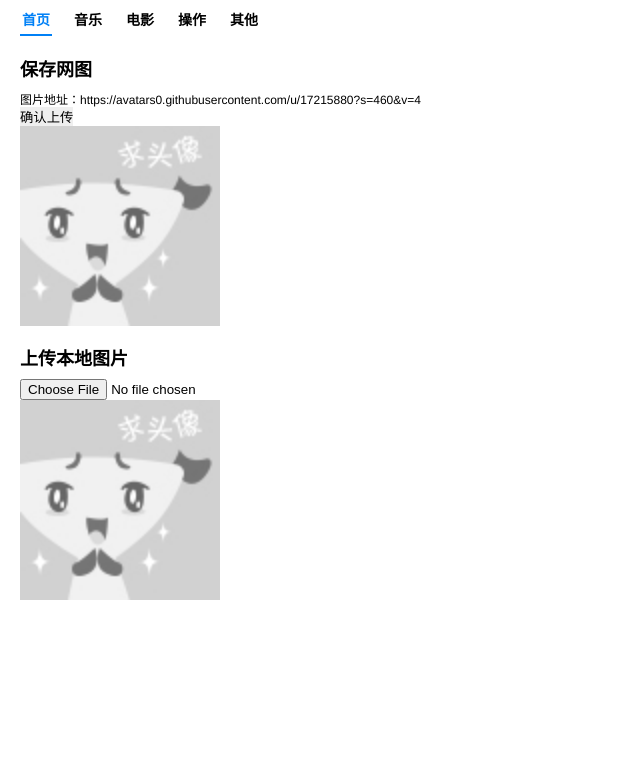
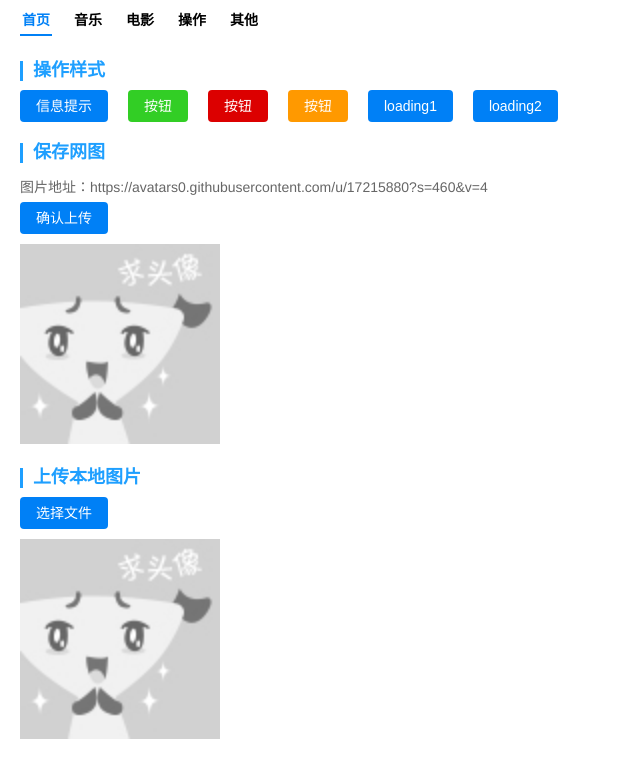
Before and after one commit to bitch2/react-spa, a React app: page /#/handle in a window 1280 px wide. Shown: the whole page, without its empty margins (0-640 px from the left). Built offline with nearby package versions, Linux system fonts and the light colour scheme.

Commit message:
操作也

```diff
--- a/src/pages/handle/index.js
+++ b/src/pages/handle/index.js
@@ -11,13 +11,37 @@ export default class Handle extends Component {
         onlineAvatarImg:'',
         localAvatarImg:''
       }
+      this.handleWaiting=this.handleWaiting.bind(this)
+      this.handleLoading=this.handleLoading.bind(this)
+      this.msgRemind=this.msgRemind.bind(this)
       this.localUpload=this.localUpload.bind(this)
       this.confirmUpload=this.confirmUpload.bind(this)
+    }
+    msgRemind(){
+      custom.messages.normal()
+      custom.messages.error()
+      custom.messages.success()
+      custom.messages.warning()
+    }
+    handleWaiting(){
+      custom.waiting.show()
+      custom.messages.warning('三秒后关闭')
+      setTimeout(()=>{
+        custom.waiting.hide()
+      },3000)
+    }
+    handleLoading(){
+      custom.loading.show()
+      custom.messages.warning('三秒后关闭')
+      setTimeout(()=>{
+        custom.loading.hide()
+      },3000)
     }
     confirmUpload(){
       let data=new URLSearchParams()
       data.append('img',this.state.onlineImg)
       data.append('name',new Date().getTime())
+      custom.loading.show()
       fetch('/upload/saveOnlineImg',{
         method: 'POST',
         body: data
@@ -26,11 +50,19 @@ export default class Handle extends Component {
         return res.json()
       })
       .then((json)=>{
-        this.setState({
-          onlineAvatarImg:json.url
-        })
+        custom.loading.hide()
+        if(json.upload){
+          this.setState({
+            onlineAvatarImg:json.url
+          })
+          custom.messages.success(json.msg)
+          return
+        }
+        custom.messages.error(json.msg)
       })
       .catch((err)=>{
+        custom.loading.hide()
+        custom.messages.error(json.msg)
         console.log(err)
       })
     }
@@ -56,7 +88,6 @@ export default class Handle extends Component {
           return
         }
         custom.messages.error(json.msg)
-        console.log(json)
       })
       .catch((err)=>{
         custom.loading.hide()
@@ -68,19 +99,31 @@ export default class Handle extends Component {
       return (
         <div className='handle'>
           <div className='handle-item'>
+            <h2>操作样式</h2>
+            <button className='btn' onClick={this.msgRemind} style={{marginRight:'20px'}}>信息提示</button>
+            <button className='btn custom-btn-success'  style={{marginRight:'20px'}}>按钮</button>
+            <button className='btn custom-btn-error' style={{marginRight:'20px'}}>按钮</button>
+            <button className='btn custom-btn-warning'  style={{marginRight:'20px'}}>按钮</button>
+            <button className='btn' onClick={this.handleWaiting} style={{marginRight:'20px'}}>loading1</button>
+            <button className='btn' onClick={this.handleLoading}>loading2</button>
+          </div>
+          <div className='handle-item'>
             <h2>保存网图</h2>
             <p>图片地址：{this.state.onlineImg}</p>
-            <button onClick={this.confirmUpload}>确认上传</button>
-            <p>
+            <button className='btn btn-primary' onClick={this.confirmUpload}>确认上传</button>
+            <div className='img-preview'>
               <img className='avatarImg' src={this.state.onlineAvatarImg===''?avatar:this.state.onlineAvatarImg} alt='预览' />
-            </p>
+            </div>
           </div>
           <div className='handle-item'>
             <h2>上传本地图片</h2>
-            <input className='upload' type='file' ref='file' accept='image/jpeg,image/x-png,image/gif' onChange={(e)=>{this.localUpload(e.target.files[0])}}/>
-            <p>
+            <div className='upload-box'>
+              <button className='btn btn-primary'>选择文件</button>
+              <input className='upload-btn' type='file' ref='file' accept='image/jpeg,image/x-png,image/gif' onChange={(e)=>{this.localUpload(e.target.files[0])}}/>
+            </div>
+            <div className='img-preview'>
               <img className='avatarImg' src={this.state.localAvatarImg===''?avatar:this.state.localAvatarImg} alt='预览' />
-            </p>
+            </div>
           </div>
         </div>
       )
--- a/src/pages/handle/index.scss
+++ b/src/pages/handle/index.scss
@@ -7,6 +7,41 @@
         margin-top:10px;
         h2{
             line-height:40px;
+            color:#1E9FFF;
+            &:before{
+                content:'';
+                float:left;
+                margin-right:10px;
+                margin-top:11px;
+                width:3px;
+                height:20px;
+                background-color:#1E9FFF;
+            }
+        }
+        p{
+            line-height:30px;
+            font-size:14px;
+            color:#666;
+        }
+        .upload-box{
+            display:inline-block;
+            position: relative;
+            cursor:pointer;
+            &:hover .btn{
+                opacity:.8;
+            }
+            .upload-btn{
+                position: absolute;
+                left:0;
+                top:0;
+                width:100%;
+                height:100%;
+                opacity:0;
+                cursor:pointer;
+            }
+        }
+        .img-preview{
+            padding-top:10px;
         }
     }
 }
```
